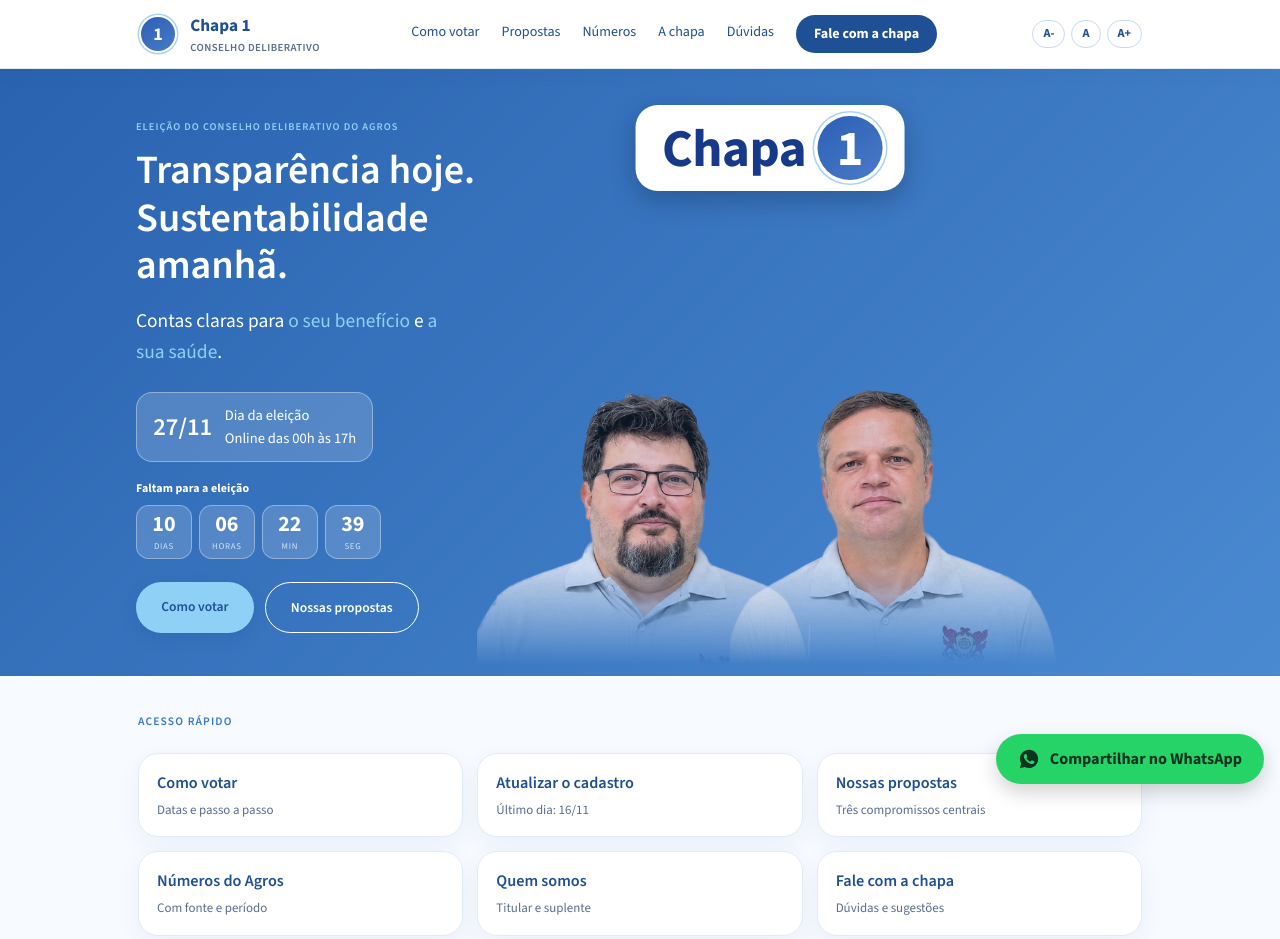
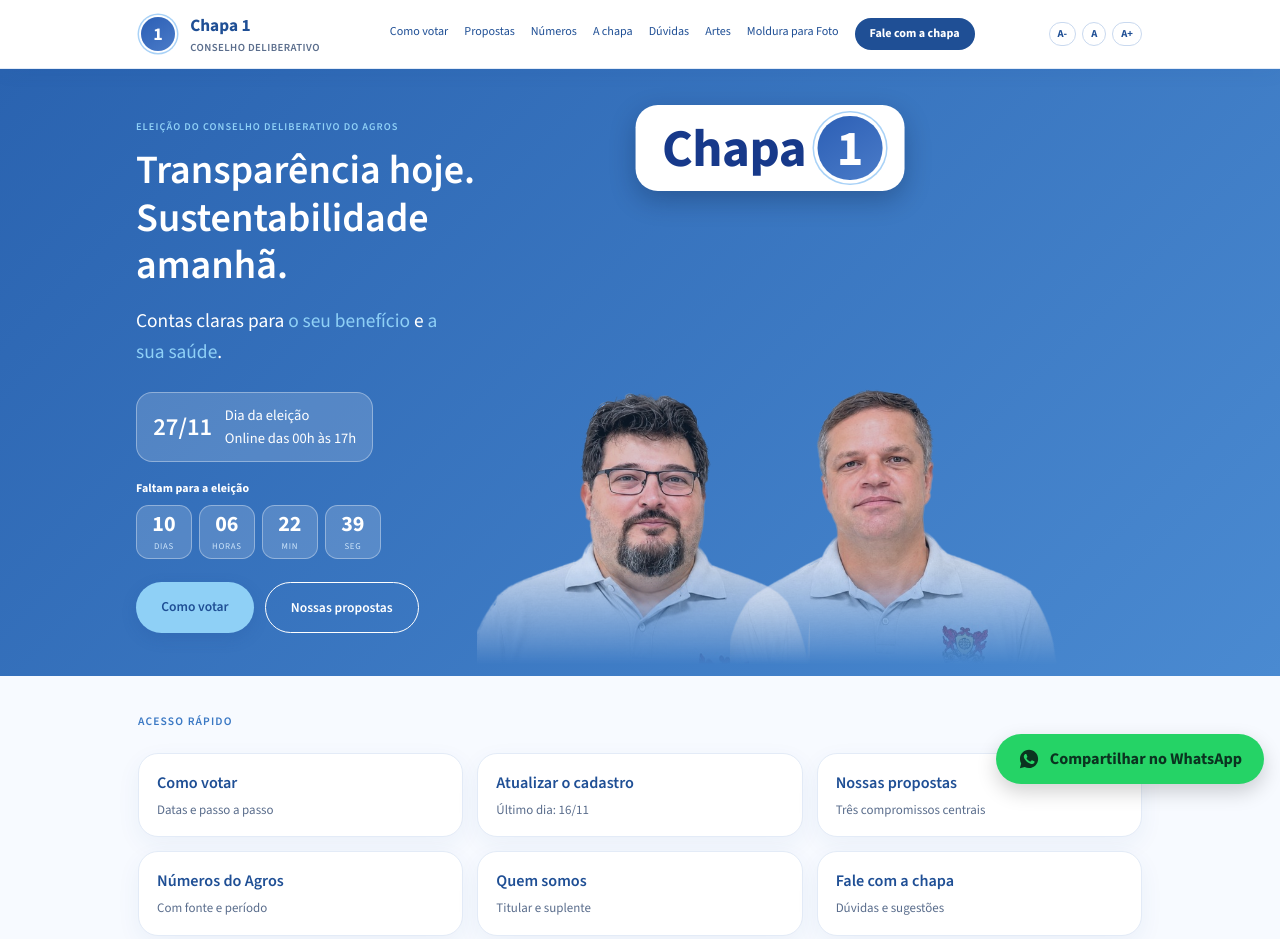
Before and after one commit to iermack/votechapa1, a plain HTML site: page index.html in a window 1280 px wide. Shown: the top 939 px of the page. Drawn offline with nearby package versions, Linux system fonts and the light colour scheme.

Commit message:
Menu menor e com os itens Artes e Moldura para Foto
Co-Authored-By: Claude Sonnet 5.5 <noreply@anthropic.com>

Claude-Session: https://claude.ai/code/session_012fQ7TJU9ZbanJU5JEe53tU

```diff
--- a/index.html
+++ b/index.html
@@ -345,7 +345,10 @@ nav a.nav-cta{background:var(--teal-dark);color:#fff;border-radius:999px;padding
 nav a.nav-cta:hover{filter:brightness(1.12);border-bottom:0}
 @media(max-width:560px){nav{gap:2px 16px}nav a{font-size:.92rem;padding:4px 0}nav a.nav-cta{display:none}}
 header.top .fsz{margin-left:4px}
-header.top .fsz button{padding:3px 10px;font-size:.85rem}
+header.top .fsz button{padding:2px 8px;font-size:.74rem}
+header.top nav{gap:2px 16px}
+header.top nav a{font-size:.84rem;padding:4px 0}
+header.top nav a.nav-cta{padding:6px 15px;font-size:.84rem}
 @media(max-width:900px){header.top .brand{flex:1 1 auto}header.top .fsz{order:2}header.top nav{order:3;width:100%}}
 @media(max-width:560px){header.top .wrap{gap:2px 10px;min-height:0;padding-top:6px;padding-bottom:4px}header.top .brand{font-size:1.05rem;gap:8px}header.top .brand .num{font-size:1rem;padding:0}header.top .brand small{font-size:.66rem}header.top .fsz{margin-left:0;gap:4px}header.top .fsz button{padding:2px 8px;font-size:.8rem}header.top nav{gap:0 11px}header.top nav a{font-size:.86rem}}
 .rt-note{font-size:.9rem;color:var(--ink-soft);margin:10px 0 0}
@@ -392,6 +395,8 @@ header.top .fsz button{padding:3px 10px;font-size:.85rem}
       <a href="#numeros">Números</a>
       <a href="#candidatos">A chapa</a>
       <a href="#duvidas">Dúvidas</a>
+      <a href="#divulgar">Artes</a>
+      <a href="#moldura">Moldura para Foto</a>
       <a class="nav-cta" href="#contato">Fale com a chapa</a>
     </nav>
     <span class="fsz" aria-label="Tamanho do texto"><button type="button" data-fs="-1" aria-label="Diminuir texto">A-</button><button type="button" data-fs="0" aria-label="Texto normal">A</button><button type="button" data-fs="1" aria-label="Aumentar texto">A+</button></span>
```
